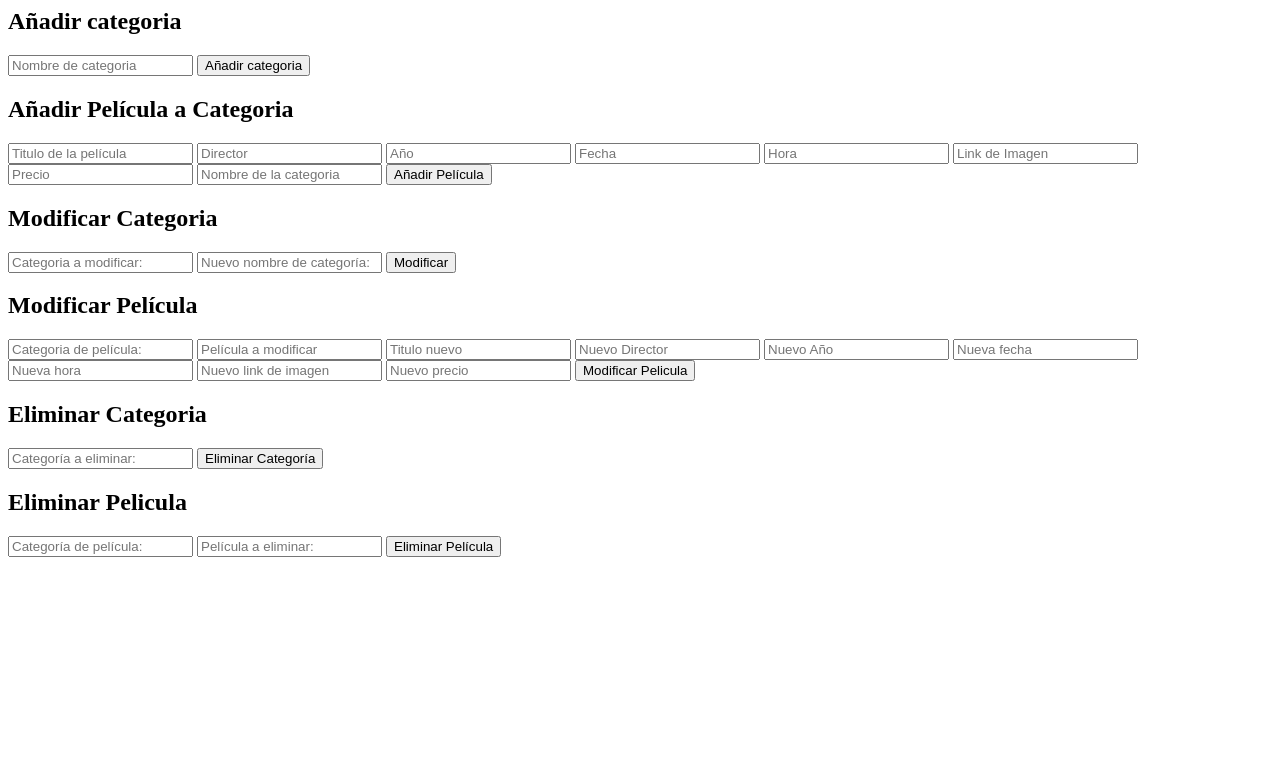
After one commit to FJVicVel03/IPC2_V1S12023_ProyectoF2_3_202111576, a Django app: page /eliminar_pelicula/ in a window 1280 px wide. The commit adds this page. Shown: the top 783 px of the page. Run offline with Django 4.2, Linux system fonts and the light colour scheme.

Commit message:
commit cinco

```diff
--- a/GestionCine/GestionCine/urls.py
+++ b/GestionCine/GestionCine/urls.py
@@ -17,9 +17,9 @@ Including another URLconf
 from django.contrib import admin
 from django.urls import path
 from Usuarios.views import login
-from Usuarios.views import pagina_administrador
-from Usuarios.views import pagina_cliente
-from Usuarios.views import mostrar_peliculas, cargar_peliculas
+from Usuarios.views import pagina_administrador, eliminar_pelicula
+from Usuarios.views import pagina_cliente, modificar_categoria, modificar_peliculas, eliminar_categoria
+from Usuarios.views import mostrar_peliculas, cargar_peliculas, gestionar_peliculas, agregar_categoria, agregar_pelicula
 from Usuarios.views import gestionar_usuarios, crear_usuario, mostrar_usuarios, cargar_xml, modificar_usuario, eliminar_usuario
 
 urlpatterns = [
@@ -29,10 +29,17 @@ urlpatterns = [
     path('cliente/', pagina_cliente , name='cliente'),
     path('peliculas/',mostrar_peliculas, name='mostrar_peliculas'),
     path('gestionar_usuarios/', gestionar_usuarios, name="gestionar_usuarios"),
+    path('gestionar_peliculas/', gestionar_peliculas, name = 'gestionar_peliculas'),
     path('crear_usuario/', crear_usuario, name='crear_usuario'),
     path('mostrar_usuarios/', mostrar_usuarios, name='mostrar_usuarios'),
     path('cargar_xml/',cargar_xml, name='cargar_xml'),
     path('modificar_usuario/', modificar_usuario, name='modificar_usuario'),
     path('eliminar_usuario/', eliminar_usuario, name='eliminar_usuario'),
     path('cargar_peliculas/', cargar_peliculas, name='cargar_peliculas' ),
+    path('agregar_categorias/', agregar_categoria, name='agregar_categoria'),
+    path('agregar_pelicula/', agregar_pelicula, name='agregar_pelicula'),
+    path('modificar_categoria/', modificar_categoria, name="modificar_categoria"),
+    path('modificar_peliculas/', modificar_peliculas, name='modificar_peliculas'),
+    path('eliminar_categoria/', eliminar_categoria, name="eliminar_categoria"),
+    path('eliminar_pelicula/', eliminar_pelicula, name="eliminar_pelicula"),
 ]
--- /dev/null
+++ b/GestionCine/Usuarios/templates/gestionar_peliculas.html
@@ -0,0 +1,71 @@
+<html lang="en">
+<head>
+    <meta charset="UTF-8">
+    <meta name="viewport" content="width=device-width, initial-scale=1.0">
+    <title>Gestión de Películas</title>
+</head>
+<body>
+    <h2>Añadir categoria</h2>
+    <form method="POST" action="{% url 'agregar_categoria' %}">
+        {% csrf_token %}
+        <!-- Aquí irían los campos del formulario para crear un usuario -->
+        <!-- Ejemplo: -->
+        <input type="text" name="categorian" placeholder="Nombre de categoria" required>
+        <!-- Otros campos del formulario -->
+        <button type="submit">Añadir categoria</button>
+    </form>
+
+    <h2>Añadir Película a Categoria</h2>
+    <form method='POST' action="{% url 'agregar_pelicula'%}">
+        {% csrf_token %}
+        <input type="text" name="peliculan" placeholder="Titulo de la película">
+        <input type="text" name='director' placeholder="Director">
+        <input type="text" name='anio' placeholder="Año">
+        <input type="text" name="fecha" placeholder="Fecha">
+        <input type="text" name="hora" placeholder="Hora">
+        <input type="text" name="imagen" placeholder="Link de Imagen">
+        <input type="text" name="precio" placeholder="Precio">
+        <input type="text" name='categoria' placeholder="Nombre de la categoria">
+        <button type="submit">Añadir Película</button>
+    </form>
+
+    <h2>Modificar Categoria</h2>
+    <form method='POST' action="{% url 'modificar_categoria'%}">
+        {% csrf_token %}
+        <input type="text" name = "cateam" placeholder = "Categoria a modificar: ">
+        <input type="text" name = "catem" placeholder = "Nuevo nombre de categoría: ">
+        <button type = "submit">Modificar</button>
+    </form>
+
+    <h2>Modificar Película</h2>
+    <form method="POST" action="{% url 'modificar_peliculas' %}">
+        {% csrf_token %}
+
+        <input type="text" name = "categoria" placeholder = "Categoria de película:">
+        <input type="text" name = "pelicula" placeholder = "Película a modificar">
+        <input type="text" name = "titulo" placeholder = "Titulo nuevo">
+        <input type="text" name = "director" placeholder = "Nuevo Director">
+        <input type="text" name = "anio" placeholder = "Nuevo Año">
+        <input type="text" name = "fecha" placeholder = "Nueva fecha">
+        <input type="text" name = "hora" placeholder = "Nueva hora">
+        <input type="text" name = "imagen" placeholder = "Nuevo link de imagen">
+        <input type="text" name = "precio" placeholder = "Nuevo precio">
+        <button type="submit">Modificar Pelicula</button>
+    </form>
+
+    <h2>Eliminar Categoria</h2>
+    <form method = "POST" action="{% url 'eliminar_categoria' %}">
+        {% csrf_token %}
+
+        <input type="text" name = "categoriae" placeholder ="Categoría a eliminar:">
+        <button type="submit">Eliminar Categoría</button>
+    </form>
+    <h2>Eliminar Pelicula</h2>
+    <form method = "POST" action="{% url 'eliminar_pelicula' %}">
+        {% csrf_token %}
+        <input type="text" name = "categoria" placeholder = "Categoría de película: ">
+        <input type="text" name = "peliculae" placeholder ="Película a eliminar: ">
+        <button type= "submit">Eliminar Película</button>
+    </form>
+</body>
+</html>
--- a/GestionCine/Usuarios/templates/mostrar_peliculas.html
+++ b/GestionCine/Usuarios/templates/mostrar_peliculas.html
@@ -5,7 +5,7 @@
     <title>Ver Películas</title>
 </head>
 <body>
-    <form method="POST" action="{% url 'cargar_peliculas' %}">
+    <form method="POST" action="{% url 'mostrar_peliculas' %}">
         {% csrf_token %}
         <select name="categoria" required>
             {% for categoria in categorias %}
--- a/GestionCine/Usuarios/views.py
+++ b/GestionCine/Usuarios/views.py
@@ -55,6 +55,8 @@ def pagina_administrador(request):
 
 def gestionar_usuarios(request):
     return render(request, 'gestionar_usuarios.html')
+def gestionar_peliculas(request):
+    return render(request, 'gestionar_peliculas.html')
 
 def cargar_xml(request):
     if request.method == 'POST':
@@ -181,7 +183,6 @@ def cargar_peliculas(request):
 
     return render(request, 'mostrar_peliculas.html', {'categorias': categorias, 'peliculas_por_categoria': peliculas})
 
-
 def mostrar_peliculas(request):
     tree = ET.parse('peliculas.xml')
     root = tree.getroot()
@@ -192,6 +193,7 @@ def mostrar_peliculas(request):
     for categoria_xml in root.findall('categoria'):
         nombre = categoria_xml.find('nombre').text
         categorias.append(nombre)
+        lista_circular_doble.agregar_categoria(nombre)
 
         peliculas_xml = categoria_xml.find('peliculas')
         peliculas = []
@@ -203,6 +205,7 @@ def mostrar_peliculas(request):
             hora = pelicula_xml.find('hora').text
             imagen = pelicula_xml.find('imagen').text
             precio = pelicula_xml.find('precio').text
+            lista_circular_doble.agregar_pelicula(nombre, titulo,director,anio,fecha,hora,imagen,precio)
             peliculas.append({
                 'titulo': titulo,
                 'director': director,
@@ -213,6 +216,221 @@ def mostrar_peliculas(request):
                 'precio': precio
             })
 
+
         peliculas_por_categoria.append(peliculas)
+        categorias2 = lista_circular_doble.obtener_categorias()
+        peliculas2 = lista_circular_doble.obtener_peliculas(categorias2)
+
+        for cate in categorias2:
+            for peli in lista_circular_doble.obtener_peliculas(cate):
+                print(peli)
+
+
 
     return render(request, 'mostrar_peliculas.html', {'categorias': categorias, 'peliculas_por_categoria': peliculas})
+
+def agregar_categoria(request):
+    if request.method == "POST":
+        categorian = request.POST.get('categorian')
+
+        # Cargar el archivo XML
+        tree = ET.parse('peliculas.xml')
+        root = tree.getroot()
+
+        # Verificar si la categoría ya existe
+        categorias_existentes = [categoria.find('nombre').text for categoria in root.findall('categoria')]
+        if categorian in categorias_existentes:
+            mensaje = "La categoría ya existe."
+        else:
+            # Crear el elemento de categoría y agregarlo al árbol XML
+            nueva_categoria = ET.Element('categoria')
+            nombre = ET.SubElement(nueva_categoria, 'nombre')
+            nombre.text = categorian
+            peliculas = ET.SubElement(nueva_categoria,'peliculas')
+            root.append(nueva_categoria)
+            lista_circular_doble.agregar_categoria(nueva_categoria)
+
+            # Guardar los cambios en el archivo XML
+            tree.write('peliculas.xml')
+
+            categoriasn = lista_circular_doble.obtener_categorias()
+
+        return render(request, 'gestionar_peliculas.html')
+    else:
+        return render(request, 'gestionar_peliculas.html')
+
+def agregar_pelicula(request):
+    if request.method == "POST":
+        peliculan = request.POST.get('peliculan')
+        director = request.POST.get('director')
+        anio = request.POST.get('anio')
+        fecha = request.POST.get('fecha')
+        hora = request.POST.get('hora')
+        imagen = request.POST.get('imagen')
+        precio = request.POST.get('precio')
+        categoria_elegida = request.POST.get('categoria')
+
+        # Cargar el archivo XML
+        tree = ET.parse('peliculas.xml')
+        root = tree.getroot()
+
+        # Buscar la categoría seleccionada
+        categoria = root.find(".//categoria[nombre='" + categoria_elegida + "']")
+        if categoria is not None:
+            # Crear el elemento de película y agregarlo a la categoría
+            nueva_pelicula = ET.Element('pelicula')
+            titulo_element = ET.SubElement(nueva_pelicula, 'titulo')
+            titulo_element.text = peliculan
+            director_element = ET.SubElement(nueva_pelicula, 'director')
+            director_element.text = director
+            anio_element = ET.SubElement(nueva_pelicula, 'anio')
+            anio_element.text = anio
+            fecha_element = ET.SubElement(nueva_pelicula, 'fecha')
+            fecha_element.text = fecha
+            hora_element = ET.SubElement(nueva_pelicula, 'hora')
+            hora_element.text = hora
+            imagen_element = ET.SubElement(nueva_pelicula, 'imagen')
+            imagen_element.text = imagen
+            precio_element = ET.SubElement(nueva_pelicula, 'precio')
+            precio_element.text = precio
+
+            peliculas = categoria.find('peliculas')
+            peliculas.append(nueva_pelicula)
+            asd = lista_circular_doble.obtener_categorias()
+            # Guardar los cambios en el archivo XML
+            tree.write('peliculas.xml')
+
+            print("Película agregada correctamente.")
+            print(asd)
+        else:
+            print("La categoría seleccionada no existe.")
+
+        return render(request, 'gestionar_peliculas.html')
+
+def modificar_categoria(request):
+    if request.method == "POST":
+        tree = ET.parse('peliculas.xml')
+        root = tree.getroot()
+
+        categoria_anterior = request.POST.get('cateam')
+        categoria = root.find(".//categoria[nombre='" + categoria_anterior + "']")
+
+        if categoria is not None:
+            categoria_nueva = request.POST.get('catem')
+            categoria.find('nombre').text = categoria_nueva
+
+            # Guardar los cambios en el archivo XML
+            tree.write('peliculas.xml')
+
+            print("Categoria cambiada correctamente")
+        else:
+            print("La categoría especificada no existe")
+
+        return render(request, 'gestionar_peliculas.html')
+
+def modificar_peliculas(request):
+    if request.method == "POST":
+        tree = ET.parse('peliculas.xml')
+        root = tree.getroot()
+
+        categoria_pelicula = request.POST.get('categoria')
+        pelicula_anterior = request.POST.get('pelicula')
+
+        categoria = root.find(".//categoria[nombre='" + categoria_pelicula + "']")
+
+        if categoria is None:
+            print("La categoría no existe")
+            return
+
+        pelicula = categoria.find(".//pelicula[titulo='" + pelicula_anterior + "']")
+
+        if pelicula is None:
+            print("La película no existe")
+            return
+
+        nuevo_titulo = request.POST.get('titulo')
+        nuevo_director = request.POST.get('director')
+        nuevo_anio = request.POST.get('anio')
+        nueva_fecha = request.POST.get('fecha')
+        nueva_hora = request.POST.get('hora')
+        nueva_imagen = request.POST.get('imagen')
+        nuevo_precio = request.POST.get('precio')
+
+        pelicula.find('titulo').text = nuevo_titulo
+        pelicula.find('director').text = nuevo_director
+        pelicula.find('anio').text = nuevo_anio
+        pelicula.find('fecha').text = nueva_fecha
+        pelicula.find('hora').text = nueva_hora
+        pelicula.find('imagen').text = nueva_imagen
+        pelicula.find('precio').text = nuevo_precio
+
+        # Guardar los cambios en el archivo XML
+        tree.write('peliculas.xml')
+
+        print("Película modificada correctamente")
+
+        return render(request,'gestionar_peliculas.html')
+
+def eliminar_categoria(request):
+    if request.method == "POST":
+        nombre_categoria = request.POST.get("categoriae")
+
+        # Cargar el archivo XML
+        tree = ET.parse('peliculas.xml')
+        root = tree.getroot()
+
+        # Buscar la categoría en el XML
+        categoria = root.find(".//categoria[nombre='" + nombre_categoria + "']")
+
+        if categoria is not None:
+            # Eliminar la categoría y todas sus películas
+            root.remove(categoria)
+
+            # Guardar los cambios en el archivo XML
+            tree.write('peliculas.xml')
+
+            mensaje = 'Categoría eliminada correctamente.'
+            print(mensaje)
+        else:
+            mensaje = 'La categoría no existe.'
+            print(mensaje)
+
+        return render(request, 'gestionar_peliculas.html')
+
+    return render(request, 'gestionar_peliculas.html')
+
+
+def eliminar_pelicula(request):
+    if request.method == "POST":
+        categoria_buscar = request.POST.get('categoria')
+        pelicula_eliminar = request.POST.get('peliculae')
+
+        # Cargar el archivo XML
+        tree = ET.parse('peliculas.xml')
+        root = tree.getroot()
+
+        # Buscar la categoría en el XML
+        categoria = root.find(".//categoria[nombre='" + categoria_buscar + "']")
+
+        if categoria is not None:
+            # Buscar la película en la categoría
+            pelicula = categoria.find(".//pelicula[titulo='" + pelicula_eliminar + "']")
+
+            if pelicula is not None:
+                # Eliminar la película de la categoría
+                categoria.find('peliculas').remove(pelicula)
+
+                # Guardar los cambios en el archivo XML
+                tree.write('peliculas.xml')
+
+                mensaje = 'Película eliminada correctamente.'
+                print(mensaje)
+            else:
+                mensaje = 'La película no existe en la categoría.'
+                print(mensaje)
+        else:
+            mensaje = 'La categoría no existe.'
+
+        return render(request, 'gestionar_peliculas.html')
+
+    return render(request, 'gestionar_peliculas.html')
```
Also changed, not shown: GestionCine/peliculas.xml (+3 -4 lines).
